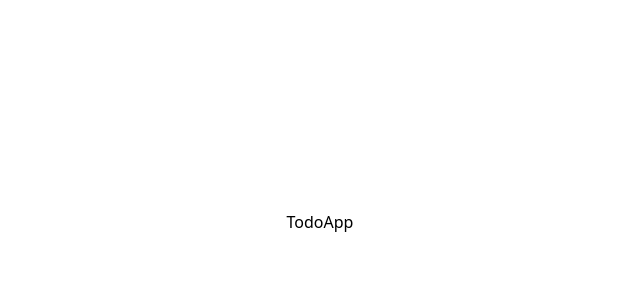
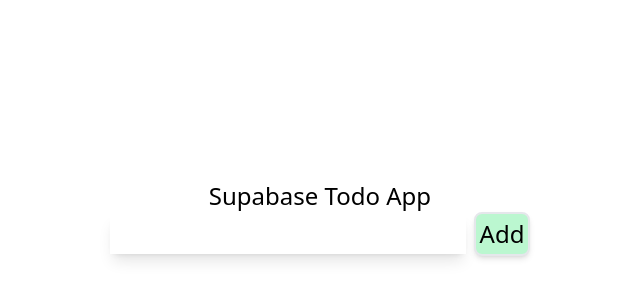
Before and after one commit to lef237/supabase-tutorial-yt, a Next.js app: page / in a window 1280 px wide. Shown: the part 178-478 px from the top of the page, without its empty margins (320-960 px from the left). Built offline with nearby package versions, Linux system fonts and the light colour scheme.

Commit message:
Todoのインプット画面を作った

```diff
--- a/pages/components/TodoApp.tsx
+++ b/pages/components/TodoApp.tsx
@@ -1,7 +1,17 @@
 import React from "react";
 
 const TodoApp = () => {
-  return <div>TodoApp</div>;
+  return (
+    <section className="text-center mb-2 text-2xl font-medium">
+      <h3>Supabase Todo App</h3>
+      <form>
+        <input type="text" className="mr-2 shadow-lg p-1 outline-none" />
+        <button className="shadow-md border-2 px-1 py-1 rounded-lg bg-green-200">
+          Add
+        </button>
+      </form>
+    </section>
+  );
 };
 
 export default TodoApp;
```
